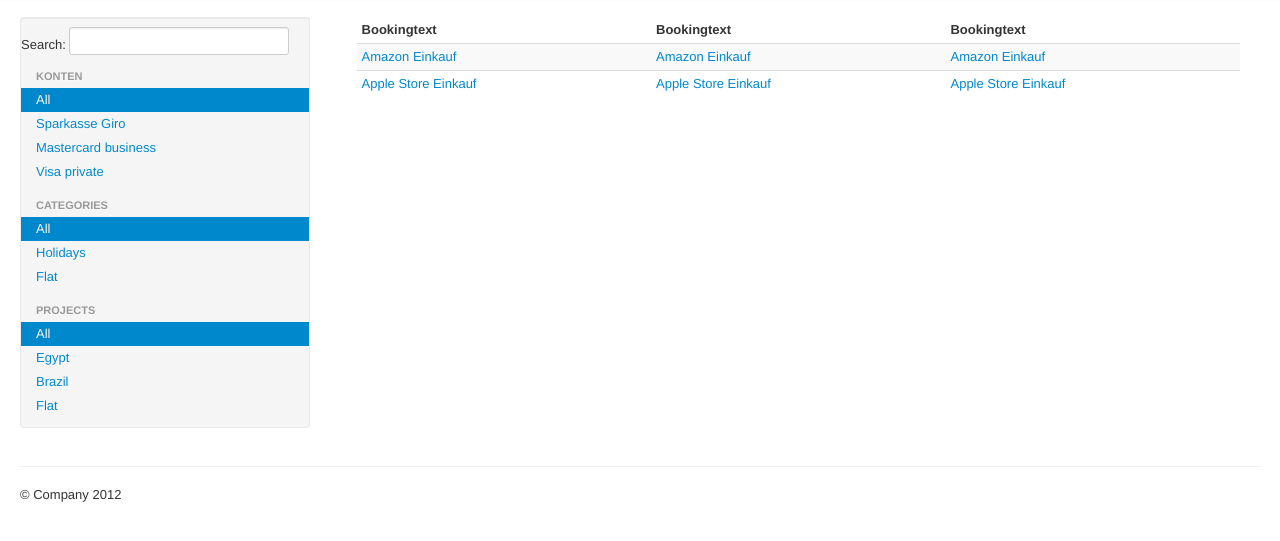
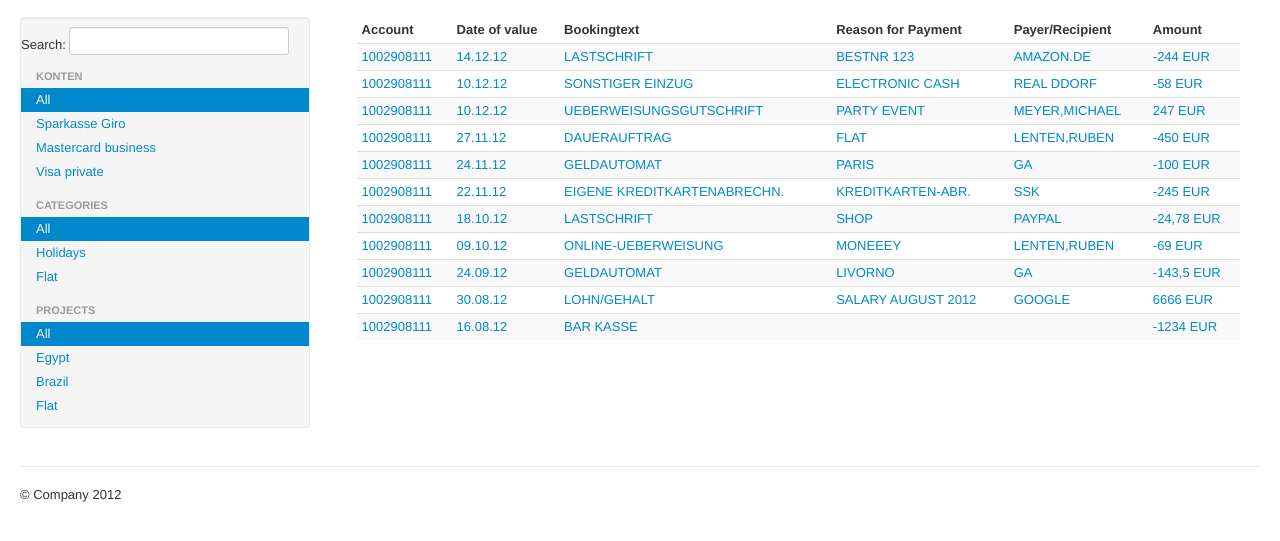
Before and after one commit to denschu/lime.js, a plain HTML site: page app/index.html in a window 1280 px wide. Shown: the part 43-584 px from the top of the page. Drawn offline with Linux system fonts and the light colour scheme.

Commit message:
Mock Data

```diff
--- a/app/partials/transaction-list.html
+++ b/app/partials/transaction-list.html
@@ -3,16 +3,22 @@
 	  <table class="table table-striped table-hover table-condensed">
 		<thead>
 			<tr>
+				<th>Account</th>
+				<th>Date of value</th>
 				<th>Bookingtext</th>
-				<th>Bookingtext</th>
-				<th>Bookingtext</th>
+				<th>Reason for Payment</th>
+				<th>Payer/Recipient</th>
+				<th>Amount</th>
 			</tr>
 		</thead>
 		<tbody>
 			<tr ng-repeat="transaction in transactions | filter:query | orderBy:orderProp">
+				<td><a href='#/transactions/{{ transaction.id }}'>{{ transaction.order_account }}</a></td>
+				<td><a href='#/transactions/{{ transaction.id }}'>{{ transaction.date_of_value }}</a></td>
 				<td><a href='#/transactions/{{ transaction.id }}'>{{ transaction.bookingtext }}</a></td>
-				<td><a href='#/transactions/{{ transaction.id }}'>{{ transaction.bookingtext }}</a></td>
-				<td><a href='#/transactions/{{ transaction.id }}'>{{ transaction.bookingtext }}</a></td>
+				<td><a href='#/transactions/{{ transaction.id }}'>{{ transaction.reason_for_payment }}</a></td>
+				<td><a href='#/transactions/{{ transaction.id }}'>{{ transaction.payer_recipient }}</a></td>
+				<td><a href='#/transactions/{{ transaction.id }}'>{{ transaction.amount }} EUR</a></td>
 			</tr>
 		</tbody>
 	  </table>
--- a/app/transactions/transactions.json
+++ b/app/transactions/transactions.json
@@ -1,12 +1,145 @@
 [
-    {
-	    "id": "1",
-	    "bookingtext": "Amazon Einkauf",
-	    "date": "2012-01-01"
+	{
+		"id": "1",
+		"order_account": "1002908111",
+		"date_of_value": "14.12.12",
+		"bookingtext": "LASTSCHRIFT",
+		"reason_for_payment": "BESTNR 123",
+		"payer_recipient": "AMAZON.DE",
+		"account_number": "324324443",
+		"bic": "30030880",
+		"amount": "-244",
+		"currency": "EUR",
+		"info": "Umsatz vorgemerkt"
 	},
 	{
-	    "id": "2",
-	    "bookingtext": "Apple Store Einkauf",
-	    "date": "2012-01-02"
+		"id": "2",
+		"order_account": "1002908111",
+		"date_of_value": "10.12.12",
+		"bookingtext": "SONSTIGER EINZUG",
+		"reason_for_payment": "ELECTRONIC CASH",
+		"payer_recipient": "REAL DDORF",
+		"account_number": "34343433",
+		"bic": "30050000",
+		"amount": "-58",
+		"currency": "EUR",
+		"info": "Umsatz gebucht"
+	},
+	{
+		"id": "3",
+		"order_account": "1002908111",
+		"date_of_value": "10.12.12",
+		"bookingtext": "UEBERWEISUNGSGUTSCHRIFT",
+		"reason_for_payment": "PARTY EVENT",
+		"payer_recipient": "MEYER,MICHAEL",
+		"account_number": "1006666787",
+		"bic": "30050110",
+		"amount": "247",
+		"currency": "EUR",
+		"info": "Umsatz gebucht"
+	},
+	{
+		"id": "4",
+		"order_account": "1002908111",
+		"date_of_value": "27.11.12",
+		"bookingtext": "DAUERAUFTRAG",
+		"reason_for_payment": "FLAT",
+		"payer_recipient": "LENTEN,RUBEN",
+		"account_number": "454354334",
+		"bic": "30050110",
+		"amount": "-450",
+		"currency": "EUR",
+		"info": "Umsatz gebucht"
+	},
+	{
+		"id": "5",
+		"order_account": "1002908111",
+		"date_of_value": "24.11.12",
+		"bookingtext": "GELDAUTOMAT",
+		"reason_for_payment": "PARIS",
+		"payer_recipient": "GA",
+		"account_number": "",
+		"bic": "30050110",
+		"amount": "-100",
+		"currency": "EUR",
+		"info": "Umsatz gebucht"
+	},
+	{
+		"id": "6",
+		"order_account": "1002908111",
+		"date_of_value": "22.11.12",
+		"bookingtext": "EIGENE KREDITKARTENABRECHN.",
+		"reason_for_payment": "KREDITKARTEN-ABR.",
+		"payer_recipient": "SSK",
+		"account_number": "543534543",
+		"bic": "30050110",
+		"amount": "-245",
+		"currency": "EUR",
+		"info": "Umsatz gebucht"
+	},
+	{
+		"id": "7",
+		"order_account": "1002908111",
+		"date_of_value": "18.10.12",
+		"bookingtext": "LASTSCHRIFT",
+		"reason_for_payment": "SHOP",
+		"payer_recipient": "PAYPAL",
+		"account_number": "175526300",
+		"bic": "50070010",
+		"amount": "-24,78",
+		"currency": "EUR",
+		"info": "Umsatz gebucht"
+	},
+	{
+		"id": "8",
+		"order_account": "1002908111",
+		"date_of_value": "09.10.12",
+		"bookingtext": "ONLINE-UEBERWEISUNG",
+		"reason_for_payment": "MONEEEY",
+		"payer_recipient": "LENTEN,RUBEN",
+		"account_number": "45454444",
+		"bic": "36050105",
+		"amount": "-69",
+		"currency": "EUR",
+		"info": "Umsatz gebucht"
+	},
+	{
+		"id": "9",
+		"order_account": "1002908111",
+		"date_of_value": "24.09.12",
+		"bookingtext": "GELDAUTOMAT",
+		"reason_for_payment": "LIVORNO",
+		"payer_recipient": "GA",
+		"account_number": "34546664",
+		"bic": "50050000",
+		"amount": "-143,5",
+		"currency": "EUR",
+		"info": "Umsatz gebucht"
+	},
+	{
+		"id": "10",
+		"order_account": "1002908111",
+		"date_of_value": "30.08.12",
+		"bookingtext": "LOHN/GEHALT",
+		"reason_for_payment": "SALARY AUGUST 2012",
+		"payer_recipient": "GOOGLE",
+		"account_number": "345435435",
+		"bic": "34250000",
+		"amount": "6666",
+		"currency": "EUR",
+		"info": "Umsatz gebucht"
+	},
+	{
+		"id": "11",
+		"order_account": "1002908111",
+		"date_of_value": "16.08.12",
+		"bookingtext": "BAR KASSE",
+		"reason_for_payment": "",
+		"payer_recipient": "",
+		"account_number": "",
+		"bic": "30050110",
+		"amount": "-1234",
+		"currency": "EUR",
+		"info": "Umsatz gebucht"
 	}
 ]
```
Also changed, not shown: app/transactions/1.json (+11 -3 lines), app/transactions/2.json (+11 -3 lines).
